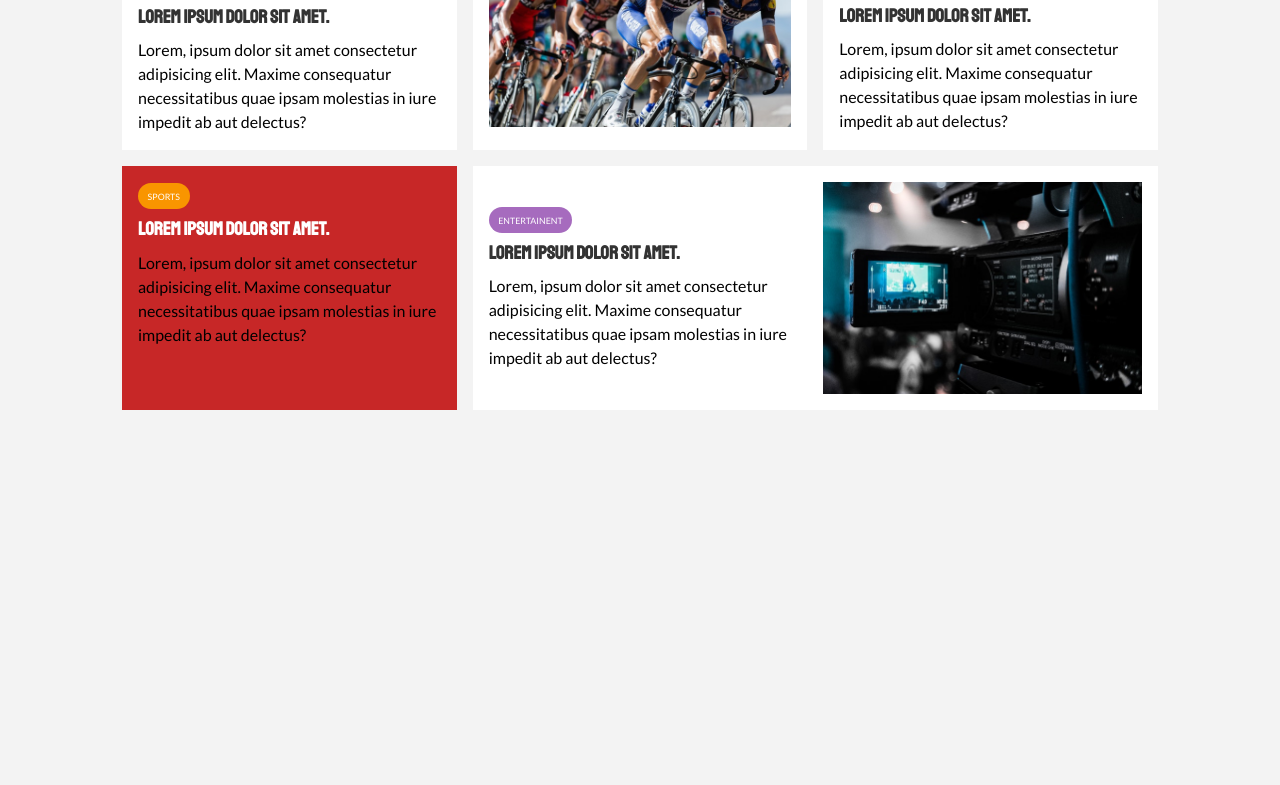
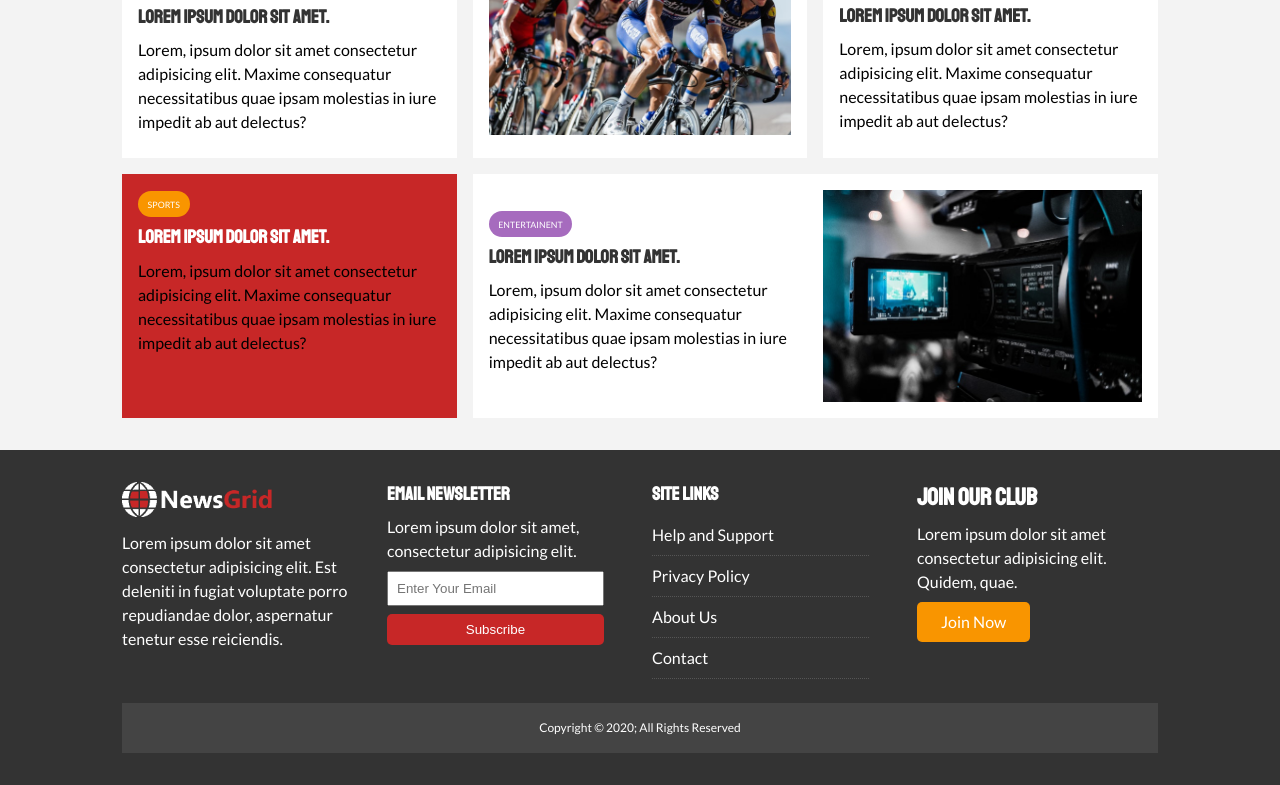
Before and after one commit to minhl337/grid-website, a plain HTML site: page index.html in a window 1280 px wide. Shown: the part 1125-1910 px from the top of the page. Before the commit the page ends 1567 px from the top, so only its background shows below. Drawn offline with Linux system fonts and the light colour scheme.

Commit message:
home page styling and content done

```diff
--- a/css/style.css
+++ b/css/style.css
@@ -30,6 +30,9 @@ a {
 
 ul {
   list-style: none;
+}
+p {
+  margin: 0.5rem 0;
 }
 
 img {
@@ -92,7 +95,7 @@ h6 {
   background: var(--primary-color);
 }
 
-.btn-secondar {
+.btn-secondary {
   background: var(--secondary-color);
 }
 
@@ -159,6 +162,15 @@ h6 {
   padding: 3rem;
 }
 
+.list li {
+  padding: 0.5rem 0;
+  border-bottom: #555 dotted 1px;
+  width: 90%;
+}
+
+.list li a:hover {
+  color: var(--primary-color);
+}
 /* -------- Navigation -------- */
 #main-nav {
   background: white;
@@ -253,15 +265,56 @@ h6 {
   grid-gap: 1rem;
 }
 
-#home-articles .articles-container > *:first-child,
-#home-articles .articles-container > *:last-child {
+#home-articles .articles-container > *:first-child {
   display: grid;
   grid-template-columns: repeat(2, 1fr);
   grid-gap: 1rem;
+  align-items: center;
   grid-column: 1 / span 2;
-  align-items: center;
 }
 
 #home-articles .articles-container > *:last-child {
   grid-column: 2 / span 2;
+  display: grid;
+  grid-template-columns: repeat(2, 1fr);
+  grid-gap: 1rem;
+  align-items: center;
 }
+
+/* ---------- Footer ---------- */
+#main-footer {
+  background: var(--dark-color);
+  color: white;
+}
+
+#main-footer img {
+  width: 150px;
+}
+
+.list a {
+  color: white;
+}
+
+#main-footer .footer-container {
+  display: grid;
+  grid-template-columns: repeat(4, 1fr);
+  grid-gap: 1.5rem;
+}
+
+#main-footer .footer-container > *:last-child {
+  background: #444;
+  grid-column: 1 / span 4;
+  padding: 0.5rem;
+  text-align: center;
+  font-size: 0.75rem;
+}
+
+#main-footer .footer-container input[type='email'] {
+  width: 90%;
+  padding: 0.5rem;
+  margin: 0 0 0.5rem;
+}
+
+#main-footer .footer-container input[type='submit'] {
+  width: 90%;
+}
--- a/index.html
+++ b/index.html
@@ -157,5 +157,47 @@
         </div>
       </div>
     </section>
+    <footer id="main-footer" class="py-2">
+      <div class="container footer-container">
+        <div>
+          <img src="./image_resources/logo_light.png" alt="NewsGrid" />
+          <p>
+            Lorem ipsum dolor sit amet consectetur adipisicing elit. Est
+            deleniti in fugiat voluptate porro repudiandae dolor, aspernatur
+            tenetur esse reiciendis.
+          </p>
+        </div>
+        <div>
+          <h3>Email NewsLetter</h3>
+          <p>Lorem ipsum dolor sit amet, consectetur adipisicing elit.</p>
+          <form>
+            <input type="email" placeholder="Enter Your Email" />
+            <input type="submit" value="Subscribe" class="btn btn-primary" />
+          </form>
+        </div>
+        <div>
+          <h3>Site Links</h3>
+          <ul class="list">
+            <li><a href="#">Help and Support</a></li>
+            <li><a href="#">Privacy Policy</a></li>
+            <li><a href="#">About Us</a></li>
+            <li><a href="#">Contact</a></li>
+          </ul>
+        </div>
+        <div>
+          <h2>Join Our Club</h2>
+          <p>
+            Lorem ipsum dolor sit amet consectetur adipisicing elit. Quidem,
+            quae.
+          </p>
+          <a href="" class="btn btn-secondary">Join Now</a>
+        </div>
+        <div>
+          <p>
+            Copyright &copy; 2020; All Rights Reserved
+          </p>
+        </div>
+      </div>
+    </footer>
   </body>
 </html>
```
